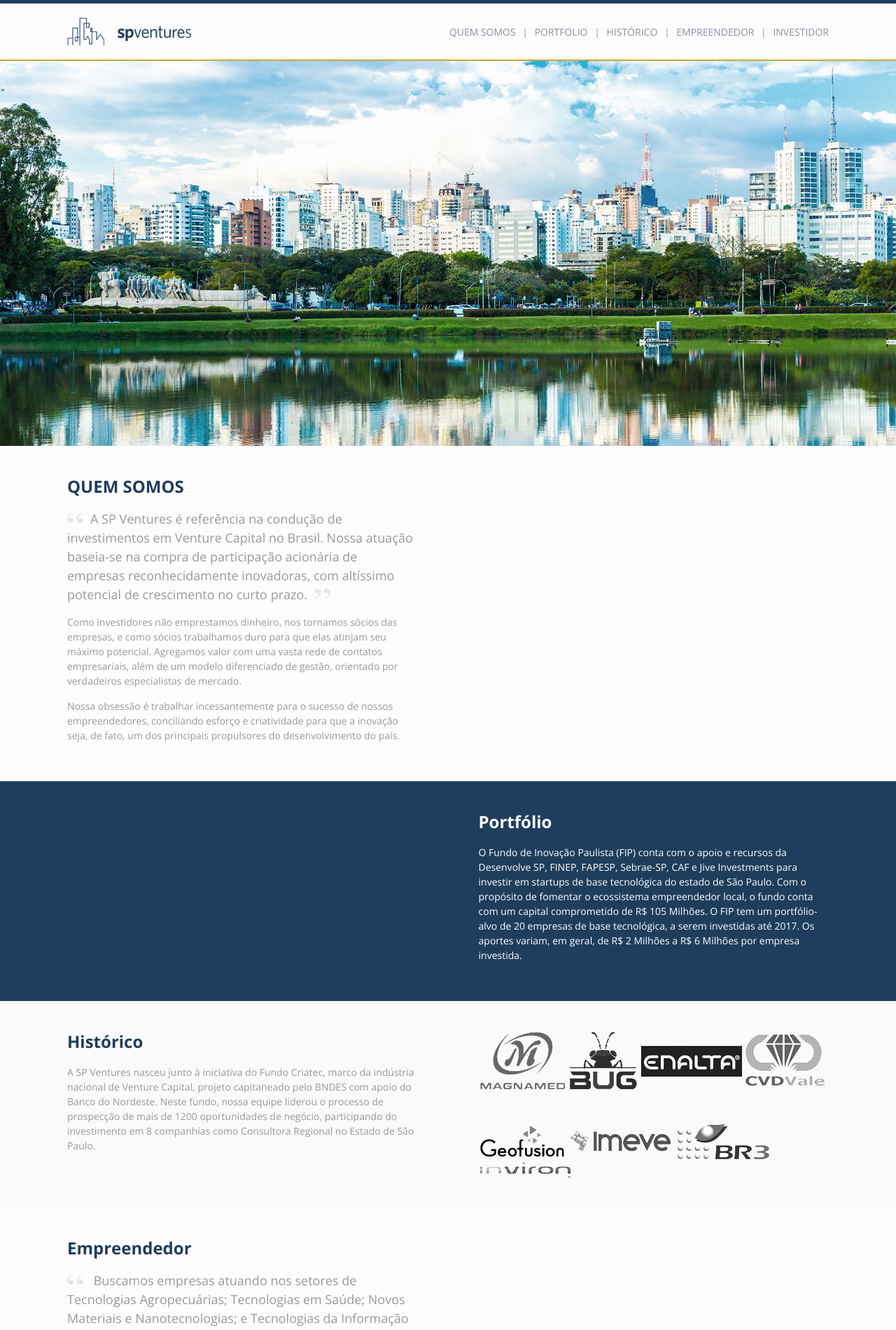
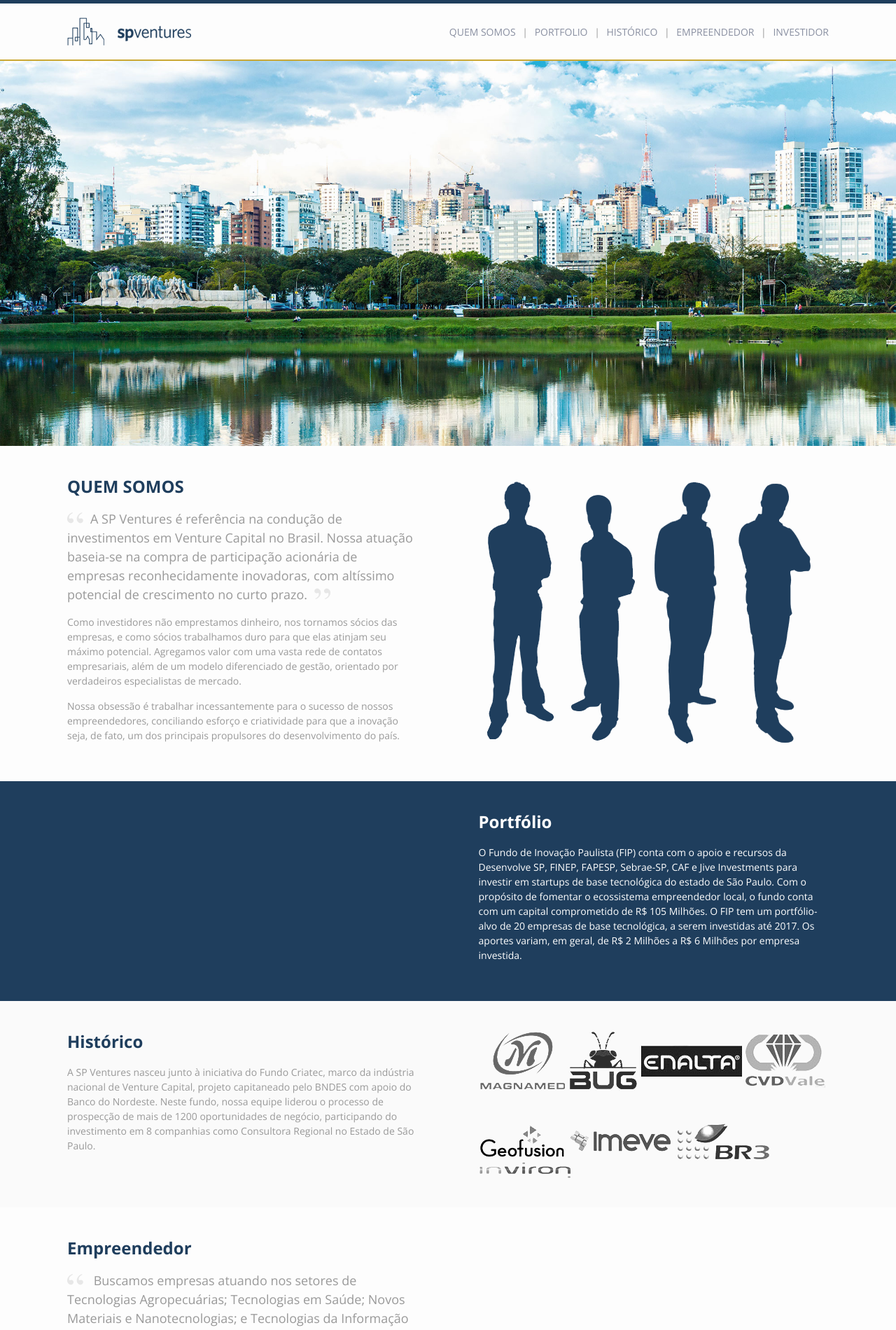
Before and after one commit to spventures/spventures.github.io, a Jekyll site: the page built from index.html, in a window 1280 px wide. Shown: the top 1900 px of the page at 70% size. Built offline with Jekyll 4.4.1, drawn with Linux system fonts in a browser that asks for light colours; nearby versions of some CDN libraries.

Commit message:
team dinamic

```diff
--- a/_sass/_layout.scss
+++ b/_sass/_layout.scss
@@ -75,6 +75,27 @@
   background: url("/images/bg-slider.jpg") no-repeat;
   background-position: center center;
   background-size: 100% auto;
+}
+
+ul.team li{
+  margin: 10px 8px;
+  display: inline-block;
+  .info-box{
+    position: absolute;
+    margin-left: 70px;
+    max-width: 150px;
+    margin-top: 80px;
+    background-color: rgba(202,168,51,0.8);
+    padding: 15px;
+    color: #fff;
+    display: none;
+  }
+  &#t1:hover,
+  &#t2:hover,
+  &#t3:hover,
+  &#t4:hover{
+    .info-box{ display: block; }
+  }
 }
 
 
--- a/index.html
+++ b/index.html
@@ -24,7 +24,40 @@
       </p>
     </div>
     <div class="right">
-      <!-- <img src="images/about.png" /> -->
+      <ul class="team">
+        <li id="t1">
+          <div class="info-box">
+            <strong>Lorem ipsum dolor</strong>
+            <br/>
+            Aenean at vehicula orci. Nam ut nibh mauris. Phasellus venenatis, mauris sed auctor gravida.
+          </div>
+          <img src="/images/team1.png" />
+        </li>
+        <li id="t2">
+          <div class="info-box">
+            <strong>Morbi tellus velit</strong>
+            <br/>
+            Nulla volutpat laoreet vulputate. Fusce quam felis, condimentum eget nibh eget, tincidunt laoreet lorem.
+          </div>
+          <img src="/images/team2.png" />
+        </li>
+        <li id="t3">
+          <div class="info-box">
+            <strong>Phasellus blandit</strong>
+            <br/>
+            Vestibulum metus tortor, rutrum sagittis felis ac, interdum dictum orci. Donec erat magna.
+          </div>
+          <img src="/images/team3.png" />
+        </li>
+        <li id="t4">
+          <div class="info-box">
+            <strong>Vestibulum ante</strong>
+            <br/>
+            Praesent volutpat ac lacus quis commodo.
+          </div>
+          <img src="/images/team4.png" />
+        </li>
+      </ul>
     </div>
   </div>
 </div>
```
Also changed, not shown: images/team1.png (added), images/team2.png (added), images/team3.png (added), images/team4.png (added).
